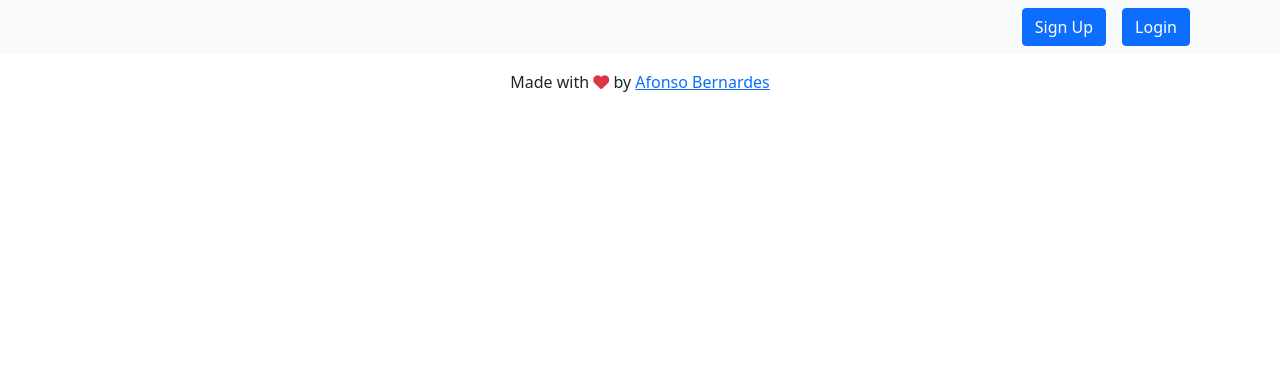
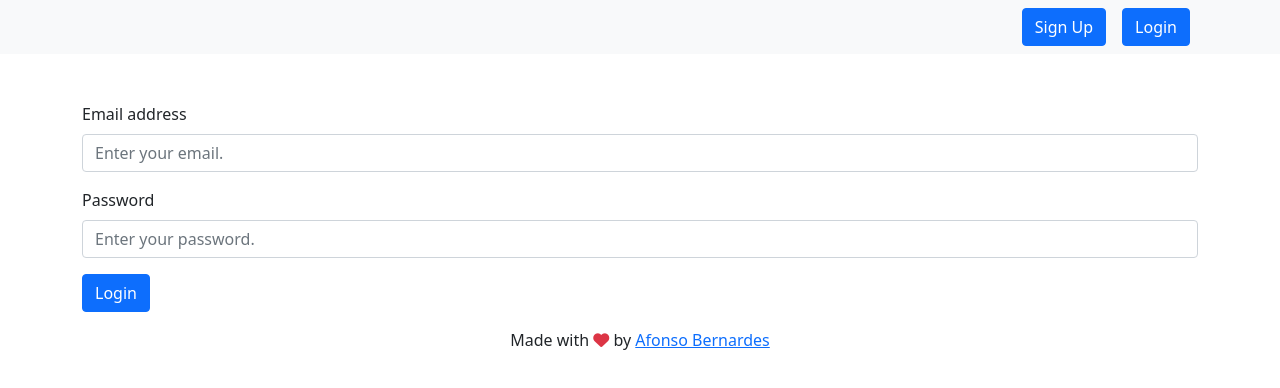
Before and after one commit to 4GeeksAcademy/afonsobernardes-authentication-system-python-flask-react, a React app: page /login in a window 1280 px wide. Built offline with nearby package versions, Linux system fonts and the light colour scheme; no server answers.

Commit message:
Sign up user and add him to database. Login, comparing email with passord and if user is in database. After successeful login, get token.

```diff
--- a/src/front/js/layout.js
+++ b/src/front/js/layout.js
@@ -5,6 +5,7 @@ import { BackendURL } from "./component/backendURL";
 
 import { Home } from "./pages/home";
 import { SignUp } from "./pages/signUp";
+import { Login } from "./pages/login";
 import { Single } from "./pages/single";
 import injectContext from "./store/appContext";
 
@@ -27,6 +28,7 @@ const Layout = () => {
                     <Routes>
                         <Route element={<Home />} path="/" />
                         <Route element={<SignUp />} path="/sign-up" />
+                        <Route element={<Login />} path="/login" />
                         <Route element={<Single />} path="/single/:theid" />
                         <Route element={<h1>Not found!</h1>} />
                     </Routes>
--- /dev/null
+++ b/src/front/js/pages/login.js
@@ -0,0 +1,46 @@
+import React, { useContext, useState } from "react";
+import { Context } from "../store/appContext";
+import { Link, useNavigate } from "react-router-dom";
+
+export const Login = () => {
+    const { store, actions } = useContext(Context);
+    const [email, setEmail] = useState("")
+    const [password, setPassword] = useState("")
+    const navigate = useNavigate();
+
+    const handleLogin = (event) => {
+        event.preventDefault()
+        actions.getToken(email, password) // Get token from backend if user is in database.
+            .then(resp => {
+                if (resp.access_token) {
+                    localStorage.setItem('credentials', JSON.stringify(resp.access_token))
+                    console.log("ACCESS TOKEN", localStorage.getItem('credentials'))
+                    navigate("/")
+                }
+                else {
+                    alert(resp.message)
+                }
+            })
+    }
+
+    return (
+        <div className="container mt-5">
+            <form>
+
+                <div className="mb-3">
+                    <label htmlFor="exampleInputEmail1" className="form-label">Email address</label>
+                    <input type="email" className="form-control" id="exampleInputEmail1" aria-describedby="emailHelp" value={email} placeholder="Enter your email." onChange={(event) => setEmail(event.target.value)} />
+                </div>
+
+                <div className="mb-3">
+                    <label htmlFor="exampleInputPassword1" className="form-label">Password</label>
+                    <input type="password" className="form-control" id="exampleInputPassword1" value={password} placeholder="Enter your password." onChange={(event) => setPassword(event.target.value)} />
+                </div>
+
+
+                <button type="submit" className="btn mx-auto btn-primary" onClick={event => handleLogin(event)}>Login</button>
+            </form>
+
+        </div>
+    );
+};
--- a/src/front/js/pages/signUp.js
+++ b/src/front/js/pages/signUp.js
@@ -1,15 +1,18 @@
 import React, { useContext, useState } from "react";
 import { Context } from "../store/appContext";
+import { Link, useNavigate } from "react-router-dom";
 
 export const SignUp = () => {
     const { store, actions } = useContext(Context);
     const [email, setEmail] = useState("")
     const [password, setPassword] = useState("")
+    const navigate = useNavigate();
 
     const handleSignUp = (event) => {
         event.preventDefault()
-        actions.createUser(email, password) // Add USEr to database.
-        actions.getToken(email, password) // Get token from backend if user is in database.
+        actions.createUser(email, password) // Add USER to database.
+        //actions.getToken(email, password) // Get token from backend if user is in database.
+        navigate("/login")
     }
 
     return (
--- a/src/front/js/store/flux.js
+++ b/src/front/js/store/flux.js
@@ -11,7 +11,7 @@ const getState = ({ getStore, getActions, setStore }) => {
 			getMessage: async () => {
 				try {
 					// fetching data from the backend
-					const resp = await fetch(process.env.BACKEND_URL + "/api/hello")
+					const resp = await fetch(process.env.BACKEND_URL + "/api/")
 					const data = await resp.json()
 					setStore({ message: data.message })
 					// don't forget to return something, that is how the async resolves
@@ -37,11 +37,11 @@ const getState = ({ getStore, getActions, setStore }) => {
 							}),
 						}
 					);
-					console.log(resp)
+					if (resp.status == 403) {alert('USER ALREADY EXISTS, REDIRECTED TO LOGIN.')}
 					return resp;
 				}
 				catch (error) {
-					console.log("Error loading access token from backend", error)
+					console.log("Error from backend", error)
 				}
 			},
 
```
Also changed, not shown: template.html (+0 -1 lines), 1 other file.
